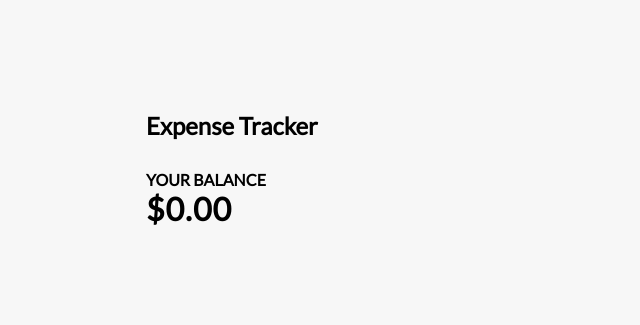
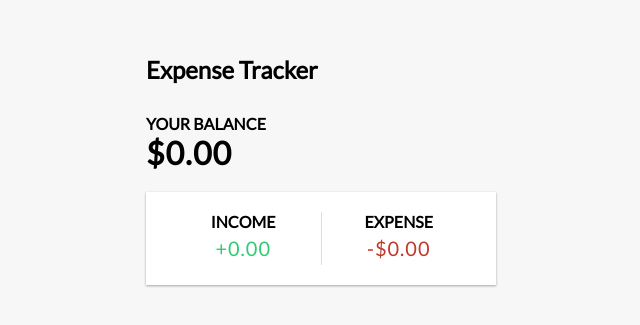
Before and after one commit to arthurs14/Expense-Tracker, a JavaScript app: page / in a window 1280 px wide. Shown: the part 225-550 px from the top of the page, without its empty margins (319-959 px from the left). Built offline with nearby package versions, Linux system fonts and the light colour scheme.

Commit message:
added income expenses component

```diff
--- a/src/App.js
+++ b/src/App.js
@@ -2,6 +2,7 @@ import './App.css';
 
 import Header from './components/Header';
 import Balance from './components/Balance';
+import IncomeExpenses from './components/IncomeExpenses';
 
 function App() {
   return (
@@ -9,6 +10,7 @@ function App() {
       <Header />
       <div className="container">
         <Balance />
+        <IncomeExpenses />
       </div>
     </div>
   );
--- a/src/components/Balance.js
+++ b/src/components/Balance.js
@@ -1,5 +1,3 @@
-import React from 'react';
-
 const Balance = () => {
   return (
     <>
--- /dev/null
+++ b/src/components/IncomeExpenses.js
@@ -0,0 +1,17 @@
+const IncomeExpenses = () => {
+  return (
+    <div className="inc-exp-container">
+      <div>
+        <h4>Income</h4>
+        <p id="money-plus" className="money plus">+0.00</p>
+      </div>
+      <div>
+        <h4>Expense</h4>
+        <p id="money-minus" className="money minus">-$0.00</p>
+      </div>
+
+    </div>
+  );
+};
+
+export default IncomeExpenses;
```
